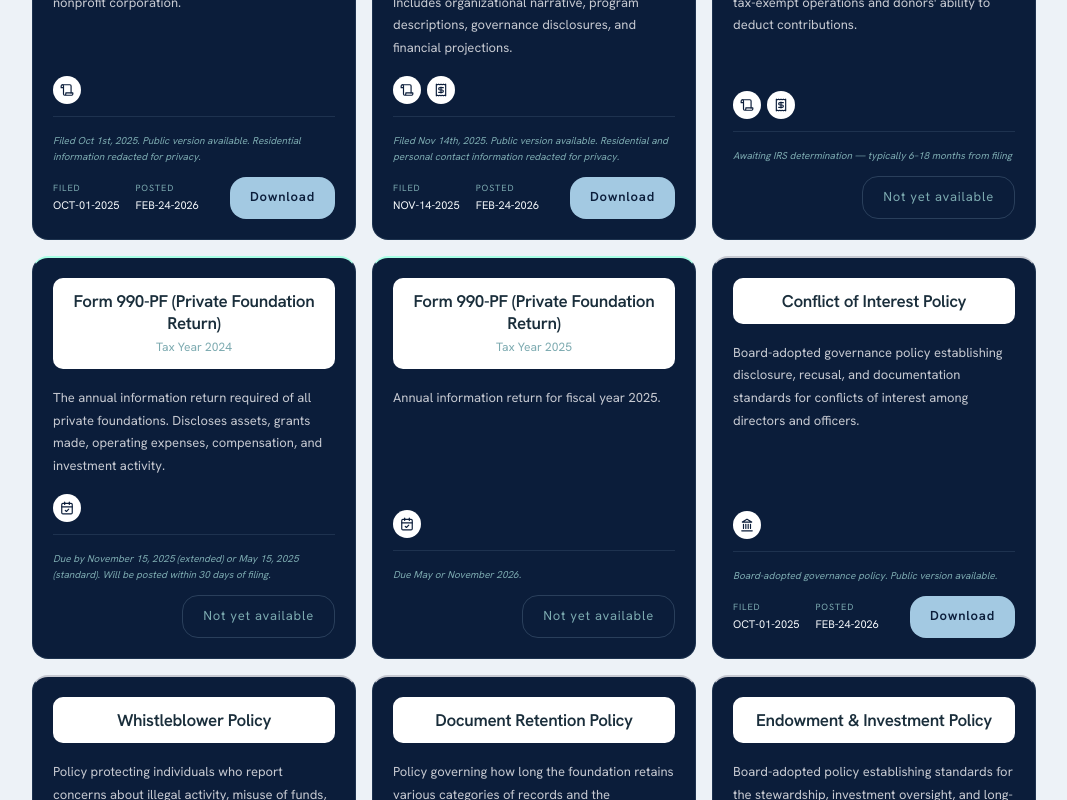
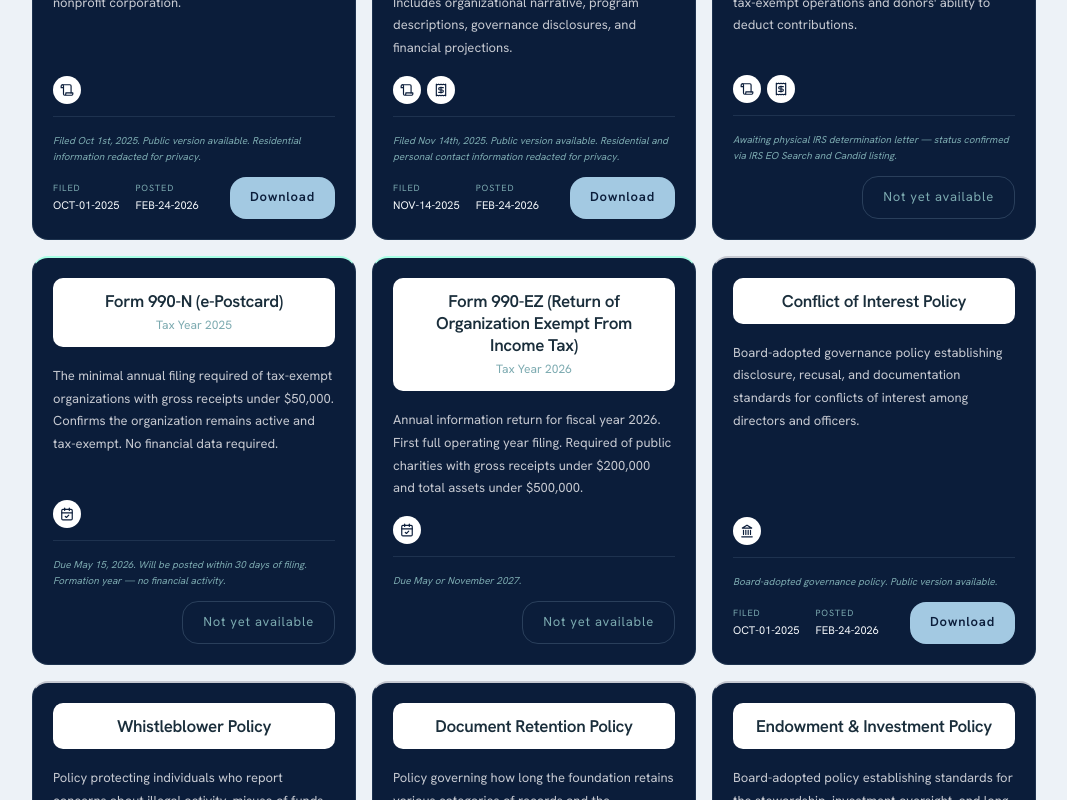
Before and after one commit to Roco41589/ghosts-worth-chasing-site, a Next.js app in the folder ghosts-redesign/: page /transparency/documents in a window 1280 px wide. Shown: the part 820-1620 px from the top of the page, without its empty margins (106-1173 px from the left). Built offline with nearby package versions, Linux system fonts and the light colour scheme.

Commit message:
Update page.tsx

```diff
--- a/ghosts-redesign/app/transparency/documents/page.tsx
+++ b/ghosts-redesign/app/transparency/documents/page.tsx
@@ -83,22 +83,38 @@ const DOCUMENTS: GWCDocument[] = [
     id: "DOC-003", title: "IRS Determination Letter", type: ["Formation", "Tax Exemption"],
     description: "Official IRS letter confirming 501(c)(3) status. This document is the legal basis for the foundation's tax-exempt operations and donors' ability to deduct contributions.",
     year: "2025 or 2026", filedDate: null, postedDate: null,
-    status: "Pending", statusNote: "Awaiting IRS determination — typically 6–18 months from filing",
+    status: "Pending", statusNote: "Awaiting physical IRS determination letter — status confirmed via IRS EO Search and Candid listing.",
     mandatory: true, fileUrl: null, fileSize: null,
   },
   {
-    id: "DOC-004", title: "Form 990-PF (Private Foundation Return)", subtitle: "Tax Year 2024", type: ["Annual Filing"],
-    description: "The annual information return required of all private foundations. Discloses assets, grants made, operating expenses, compensation, and investment activity.",
-    year: "2024", filedDate: null, postedDate: null,
-    status: "Not Yet Due", statusNote: "Due by November 15, 2025 (extended) or May 15, 2025 (standard). Will be posted within 30 days of filing.",
-    mandatory: true, fileUrl: null, fileSize: null,
+    id: "DOC-004",
+    title: "Form 990-N (e-Postcard)",
+    subtitle: "Tax Year 2025",
+    type: ["Annual Filing"],
+    description: "The minimal annual filing required of tax-exempt organizations with gross receipts under $50,000. Confirms the organization remains active and tax-exempt. No financial data required.",
+    year: "2025",
+    filedDate: null,
+    postedDate: null,
+    status: "Not Yet Due",
+    statusNote: "Due May 15, 2026. Will be posted within 30 days of filing. Formation year — no financial activity.",
+    mandatory: true,
+    fileUrl: null,
+    fileSize: null,
   },
   {
-    id: "DOC-005", title: "Form 990-PF (Private Foundation Return)", subtitle: "Tax Year 2025", type: ["Annual Filing"],
-    description: "Annual information return for fiscal year 2025.",
-    year: "2025", filedDate: null, postedDate: null,
-    status: "Not Yet Due", statusNote: "Due May or November 2026.",
-    mandatory: true, fileUrl: null, fileSize: null,
+    id: "DOC-005",
+    title: "Form 990-EZ (Return of Organization Exempt From Income Tax)",
+    subtitle: "Tax Year 2026",
+    type: ["Annual Filing"],
+    description: "Annual information return for fiscal year 2026. First full operating year filing. Required of public charities with gross receipts under $200,000 and total assets under $500,000.",
+    year: "2026",
+    filedDate: null,
+    postedDate: null,
+    status: "Not Yet Due",
+    statusNote: "Due May or November 2027.",
+    mandatory: true,
+    fileUrl: null,
+    fileSize: null,
   },
   {
     id: "DOC-006",
@@ -204,12 +220,12 @@ const STATUS_CONFIG: Record<string, { color: string; darkColor: string; dot: str
 };
 
 const GUIDE_SECTIONS: GuideSection[] = [
-  { part: "Part I",     title: "Revenue & Expenses",                      explains: "What the foundation earned (investment returns, contributions) and spent (grants, operating costs, professional fees) during the year.", whyMatters: "Shows whether the foundation is spending responsibly and where money comes from." },
-  { part: "Part II",    title: "Balance Sheet",                           explains: "Assets (what the foundation owns) and liabilities (what it owes) at year end.", whyMatters: "Reveals the foundation's financial health and endowment size." },
-  { part: "Part VII-A", title: "Statements Regarding Activities",         explains: "Yes/no questions about lobbying, political activity, grants to individuals, and international grants.", whyMatters: "Confirms the foundation is operating within IRS rules." },
-  { part: "Part VIII",  title: "Information About Officers, Directors",   explains: "Names, titles, hours worked, and compensation of key individuals.", whyMatters: "Shows who controls the foundation and whether compensation is reasonable." },
-  { part: "Part IX-A",  title: "Summary of Direct Charitable Activities", explains: "Description of the foundation's charitable programs and what they accomplished.", whyMatters: "The mission in practice — what actually happened." },
-  { part: "Part XV",    title: "Grants & Contributions Paid",             explains: "Every grant paid during the year — recipient, address, purpose, and amount.", whyMatters: "The most scrutinized section. Full grantmaking record." },
+  { part: "Part I",    title: "Revenue & Expenses",                    explains: "What the organization earned (contributions, program revenue) and spent (grants, operating costs, professional fees) during the year.", whyMatters: "Shows whether the organization is spending responsibly and where money comes from." },
+  { part: "Part II",   title: "Balance Sheet",                         explains: "Assets (what the organization owns) and liabilities (what it owes) at year end.", whyMatters: "Reveals the organization's financial health and reserve levels." },
+  { part: "Part III",  title: "Statement of Program Service Accomplishments", explains: "Description of the organization's charitable programs and what they accomplished during the year.", whyMatters: "The mission in practice — what actually happened and who was served." },
+  { part: "Part IV",   title: "List of Officers, Directors & Trustees", explains: "Names, titles, hours worked, and compensation of key individuals.", whyMatters: "Shows who controls the organization and whether compensation is reasonable." },
+  { part: "Part V",    title: "Other Information",                     explains: "Yes/no questions about lobbying, political activity, and compliance with IRS rules.", whyMatters: "Confirms the organization is operating within the boundaries of its tax-exempt status." },
+  { part: "Schedule O", title: "Supplemental Information",             explains: "Narrative explanations required or chosen by the organization to clarify other parts of the filing.", whyMatters: "Often contains the most candid, plain-language description of activities and governance." },
 ];
 
 const THIRD_PARTY_SOURCES: ThirdPartySource[] = [
@@ -410,7 +426,7 @@ export default function ReadingRoom() {
       <div style={{ background: C.navy, padding: "64px 48px 52px", opacity: mounted ? 1 : 0, transition: "opacity 0.5s ease" }}>
         <div style={{ maxWidth: 1100, margin: "0 auto" }}>
           <p style={{ fontSize: 9, letterSpacing: "0.22em", textTransform: "uppercase", color: C.tealGrey, margin: "0 0 16px", fontFamily: "Hanken Grotesk, sans-serif" }}>
-            Ghosts Worth Chasing — Private Foundation
+            Ghosts Worth Chasing — 501(c)(3) Public Charity
           </p>
           <div style={{ display: "grid", gridTemplateColumns: "1fr auto", gap: 64, alignItems: "end" }}>
             <div>
@@ -482,7 +498,7 @@ export default function ReadingRoom() {
                 {
                   label:    "IRS Tax-Exempt Status",
                   status:   "Confirmed",
-                  detail:   "501(c)(3) private foundation. Listed on IRS Publication 78 — contributions are tax-deductible.",
+                  detail:   "501(c)(3) public charity. Listed on IRS Publication 78 — contributions are tax-deductible.",
                   url:      "https://apps.irs.gov/app/eos",
                   urlLabel: "Verify on IRS.gov",
                   color:    C.neonMint,
@@ -518,7 +534,7 @@ export default function ReadingRoom() {
                 {
                   label:    "ProPublica Nonprofit Explorer",
                   status:   "Pending",
-                  detail:   "Will appear after first 990-PF is filed and processed. Typically 12–18 months after filing.",
+                  detail:   "Will appear after first 990-EZ is filed and processed. Typically 12–18 months after filing.",
                   url:      "https://projects.propublica.org/nonprofits",
                   urlLabel: "Search Explorer",
                   color:    C.orchid,
@@ -542,8 +558,8 @@ export default function ReadingRoom() {
             </div>
           </div>
           <div>
-            <SectionRule label="How to Read a 990-PF" />
-            <p style={{ fontSize: 12, color: C.slateInk, lineHeight: 1.75, marginBottom: 20 }}>The 990-PF is a dense document. This guide explains the sections most relevant to understanding a foundation's grantmaking, governance, and financial health. Click any part to expand.</p>
+            <SectionRule label="How to Read a 990-EZ" />
+            <p style={{ fontSize: 12, color: C.slateInk, lineHeight: 1.75, marginBottom: 20 }}>The 990-EZ is a condensed annual return filed by smaller public charities. This guide explains the sections most relevant to understanding an organization's programs, governance, and financial health. Click any part to expand.</p>
             {GUIDE_SECTIONS.map((section, i) => <GuideRow key={i} section={section} />)}
           </div>
         </div>
```
